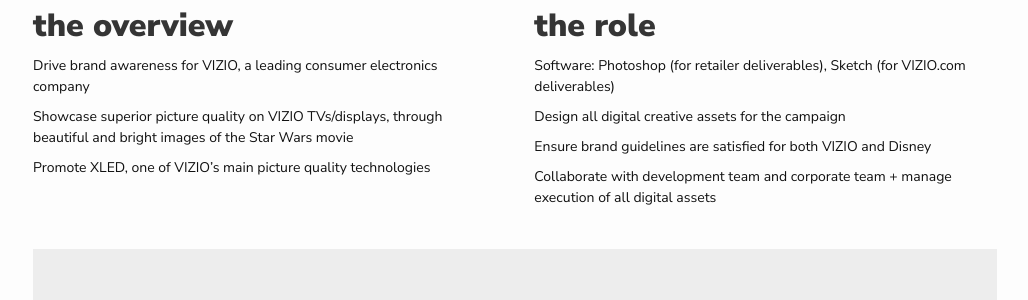
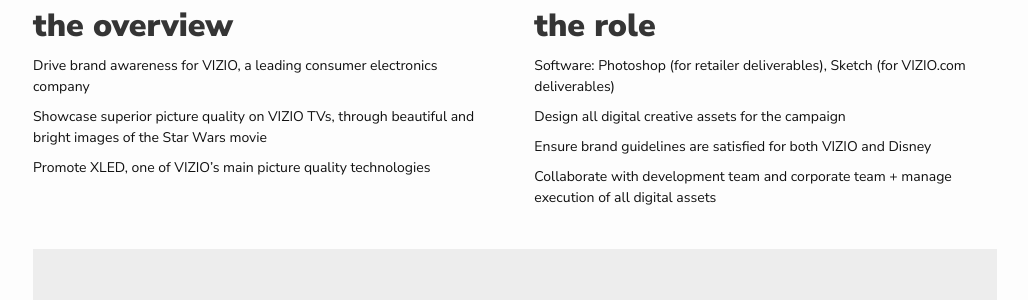
Before and after one commit to yukikoafuso/yukikoafuso.github.io, a Jekyll site: the page built from _posts/2017-06-13-project-vizio-pq-campaign.markdown, in a window 1280 px wide and 900 px high. Shown: the part 337-637 px from the top of the window, without its empty margins (125-1153 px from the left). Built offline with Jekyll 4.4.1, drawn with Linux system fonts in a browser that asks for light colours.

Commit message:
fix minor grammar errors in portfolio projects

```diff
--- a/_posts/2017-06-11-project-game-time-bundles.markdown
+++ b/_posts/2017-06-11-project-game-time-bundles.markdown
@@ -6,7 +6,7 @@ categories: [all, web design, web development]
 thumbnail-image: /images/posts/vizio-gametime-thumbnail.jpg
 ---
 
-- Game Time Bundles is a seasonal marketing campaign focused around the football season and watching great games on great TVs.
+- Game Time Bundles is a seasonal marketing campaign focused around the football season and watching great games on great TVs
 - Drive TV & sound bar sales on VIZIO.com through bundle promotions
 
 <br>
--- a/_posts/2017-06-12-project-google-play-app-announcement.markdown
+++ b/_posts/2017-06-12-project-google-play-app-announcement.markdown
@@ -8,7 +8,7 @@ thumbnail-image: /images/posts/vizio-ww-thumbnail.jpg
 
 
 - Announce that the Google Play app is now available on VIZIO SmartCast TVs
-- Partner with Google Play to promote VIZIO SmartCast as well as the Wonder Woman movie.
+- Partner with Google Play to promote VIZIO SmartCast as well as the Wonder Woman movie
 
 <br>
 - Software: Photoshop
--- a/_posts/2017-06-13-project-vizio-pq-campaign.markdown
+++ b/_posts/2017-06-13-project-vizio-pq-campaign.markdown
@@ -8,7 +8,7 @@ thumbnail-image: /images/posts/vizio-pq-tlj-thumbnail.jpg
 
 
 - Drive brand awareness for VIZIO, a leading consumer electronics company
-- Showcase superior picture quality on VIZIO TVs/displays, through beautiful and bright images of the Star Wars movie
+- Showcase superior picture quality on VIZIO TVs, through beautiful and bright images of the Star Wars movie
 - Promote XLED, one of VIZIO's main picture quality technologies
 
 <br>
```
Also changed, not shown: 4 other files.
